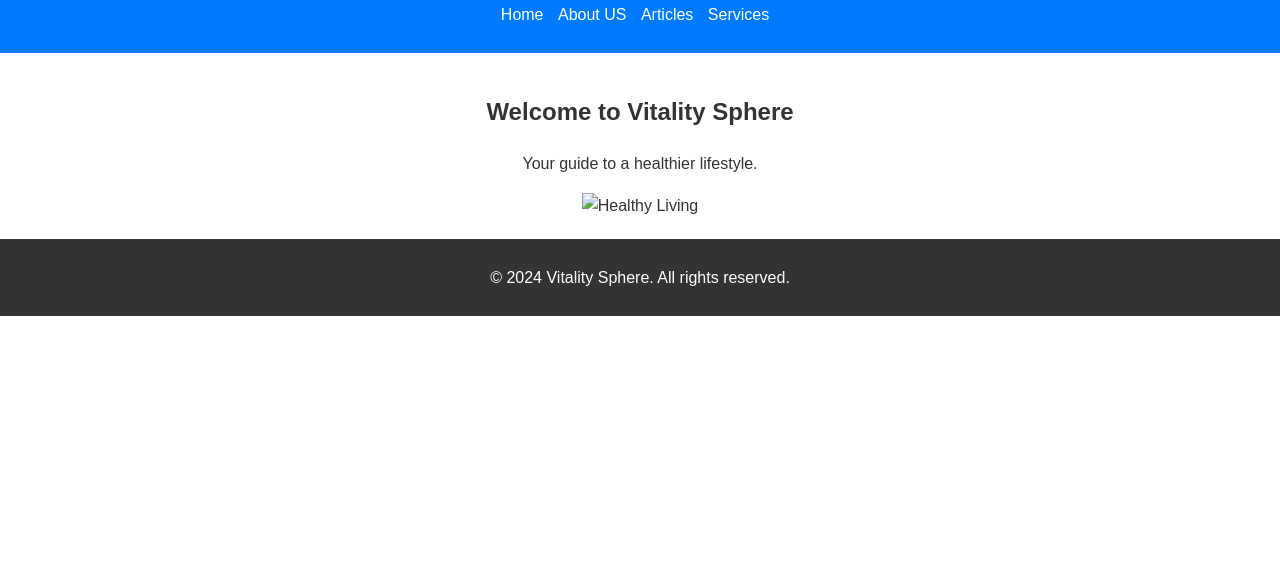
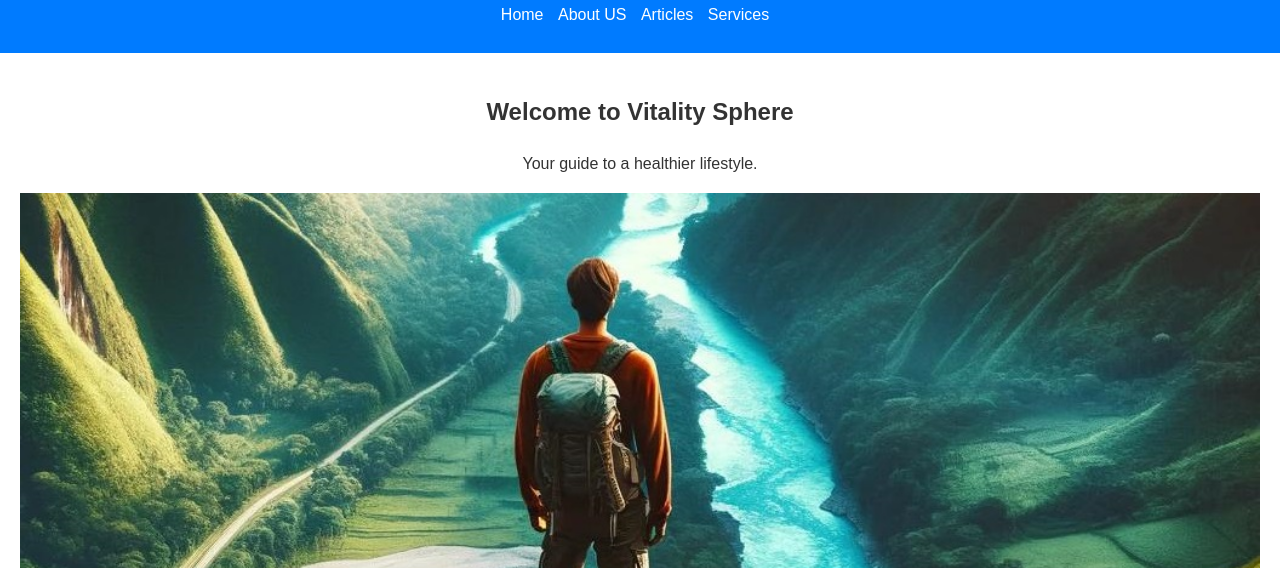
Before and after one commit to AbdulRahimShaikh1999/VitalityWebsite, a plain HTML site: page index.html in a window 1280 px wide. Shown: the part 232-800 px from the top of the page. Drawn offline with Linux system fonts and the light colour scheme; no server answers.

```diff
--- a/index.html
+++ b/index.html
@@ -22,7 +22,7 @@
     <section id="home">
         <h1>Welcome to Vitality Sphere</h1>
         <p>Your guide to a healthier lifestyle.</p>
-        <img src="hero-imag.jpg" alt="Healthy Living" class="hero">
+        <img src="hero-image.jpg" alt="Healthy Living" class="hero">
 
     </section>
     <footer>
```
